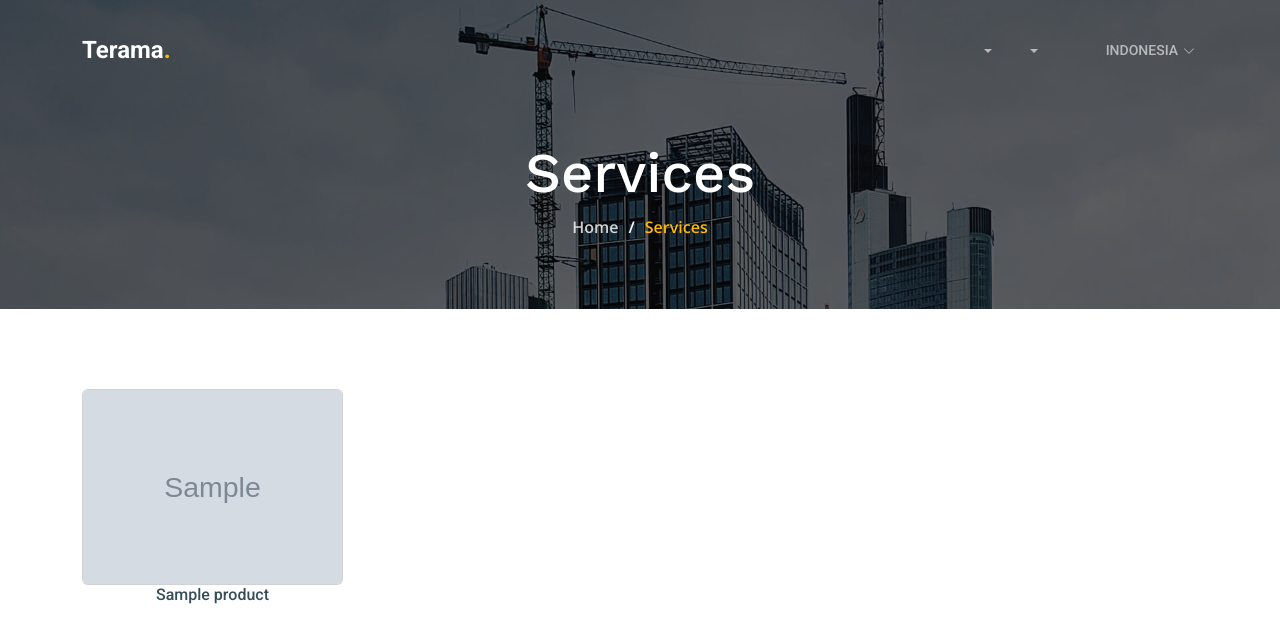
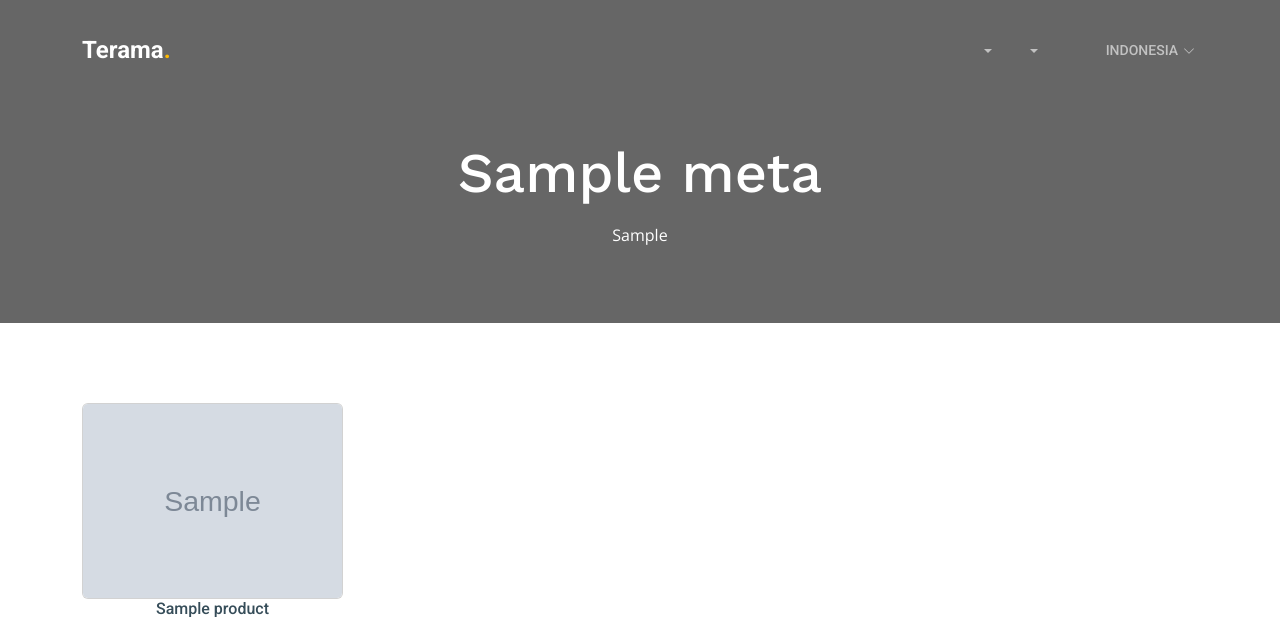
Before and after one commit to LailaWulandarii/compro-terama, a CodeIgniter 4 app: the page made by app/Views/product.php in a window 1280 px wide. Shown: the top 617 px of the page. Run offline with PHP 8.4 and a stand-in for CodeIgniter, Linux system fonts and the light colour scheme; the template is opened without the code that fills it: most values are stand-ins (such as "Sample title", 1, 10 or a date in 2020); grey boxes marked "Sample" are stand-in pictures; data that the repository does not hold is empty; some libraries are stand-ins or nearby versions.

Commit message:
add header and page description for product section

```diff
--- a/app/Views/product.php
+++ b/app/Views/product.php
@@ -3,17 +3,14 @@
 <?= $this->section('content'); ?>
 
 <!-- ======= Breadcrumbs ======= -->
-<div class="breadcrumbs d-flex align-items-center" style="background-image: url('assets/img/breadcrumbs-bg.jpg');">
+<div class="breadcrumbs d-flex align-items-center">
   <div class="container position-relative d-flex flex-column align-items-center" data-aos="fade">
-
-    <h2>Services</h2>
-    <ol>
-      <li><a href="index.html">Home</a></li>
-      <li>Services</li>
-    </ol>
-
+    <h2> <?= $lang === 'id' ? $meta['nama_halaman_id'] : $meta['nama_halaman_en']; ?></h2>
+    <p class="mt-2" style="color: white;">
+      <?= $lang == 'id' ? $meta['deskripsi_halaman_id'] : $meta['deskripsi_halaman_en']; ?>
+    </p>
   </div>
-</div><!-- End Breadcrumbs -->
+</div>
 
 <!-- ======= Services Section ======= -->
 <section id="product" class="product-section mb-3">
```
